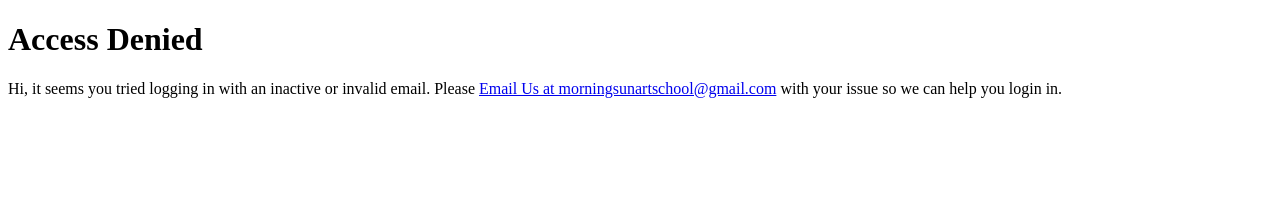
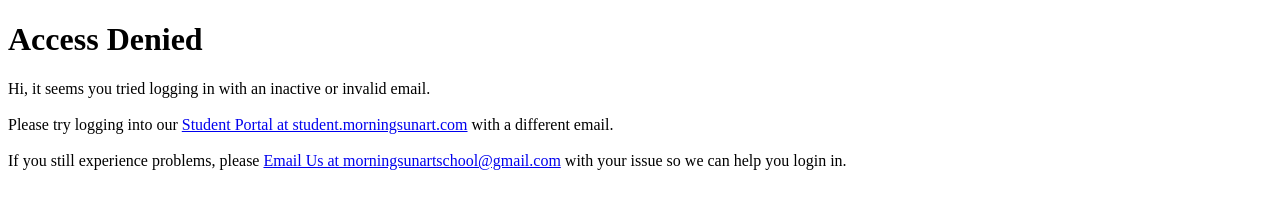
Before and after one commit to morningsunart/morningsunart.github.io, a plain HTML site: page docs/index.html in a window 1280 px wide. Drawn offline with Linux system fonts and the light colour scheme.

Commit message:
update student portal access denied instructions

```diff
--- a/docs/index.html
+++ b/docs/index.html
@@ -3,8 +3,9 @@
 <body>
   <h1>Access Denied</h1>
   <p>
-    Hi, it seems you tried logging in with an inactive or invalid email.
-    Please <a href="mailto:morningsunartschool@gmail.com?subject=Student Portal Login Question">Email Us at morningsunartschool@gmail.com</a> with your issue so we can help you login in.
+    Hi, it seems you tried logging in with an inactive or invalid email.<br /><br />
+    Please try logging into our <a href="https://student.morningsunart.com">Student Portal at student.morningsunart.com</a> with a different email.<br /><br />
+    If you still experience problems, please <a href="mailto:morningsunartschool@gmail.com?subject=Student Portal Login Question">Email Us at morningsunartschool@gmail.com</a> with your issue so we can help you login in.
   </p>
 </body>
 </html>
```
